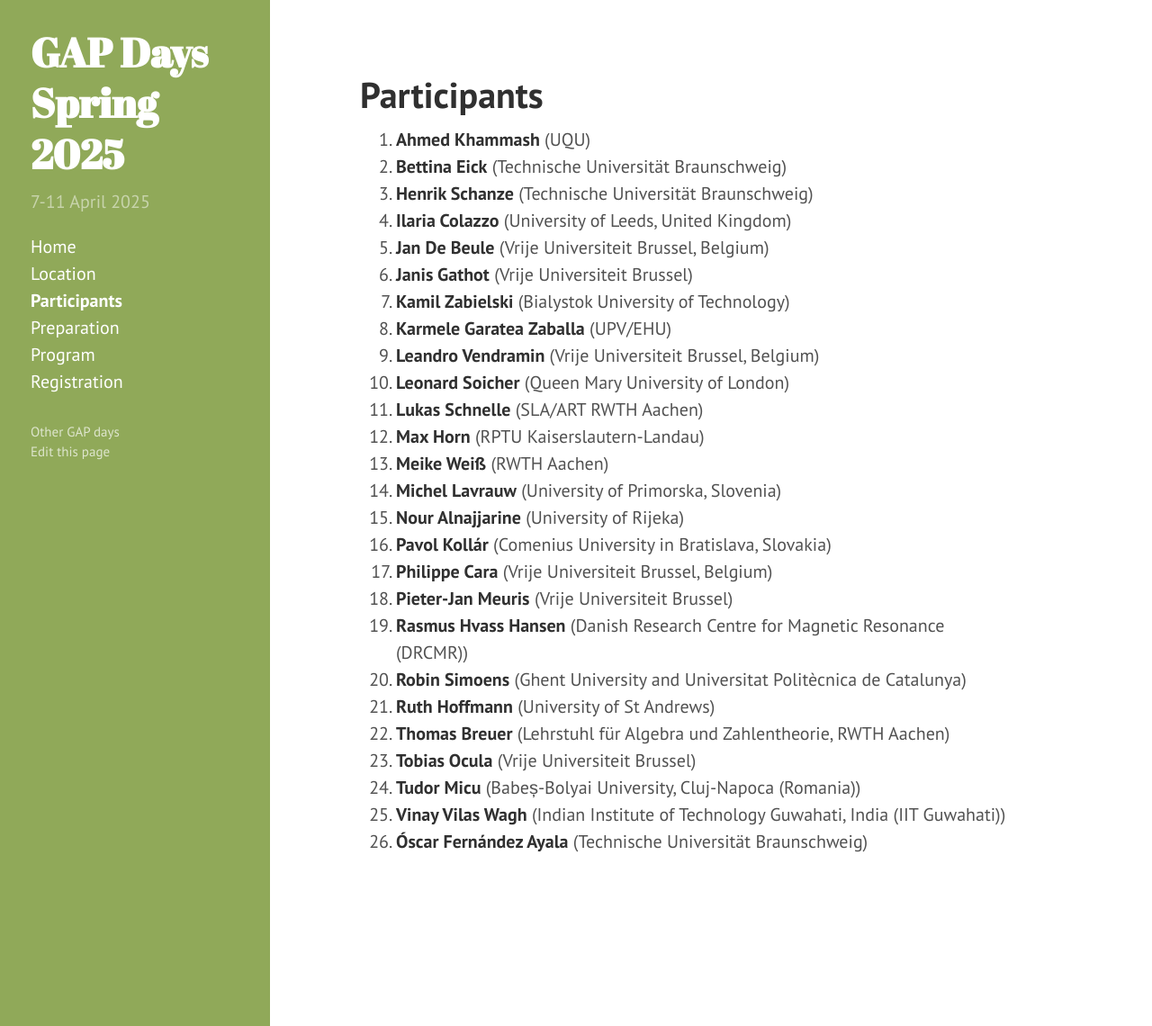
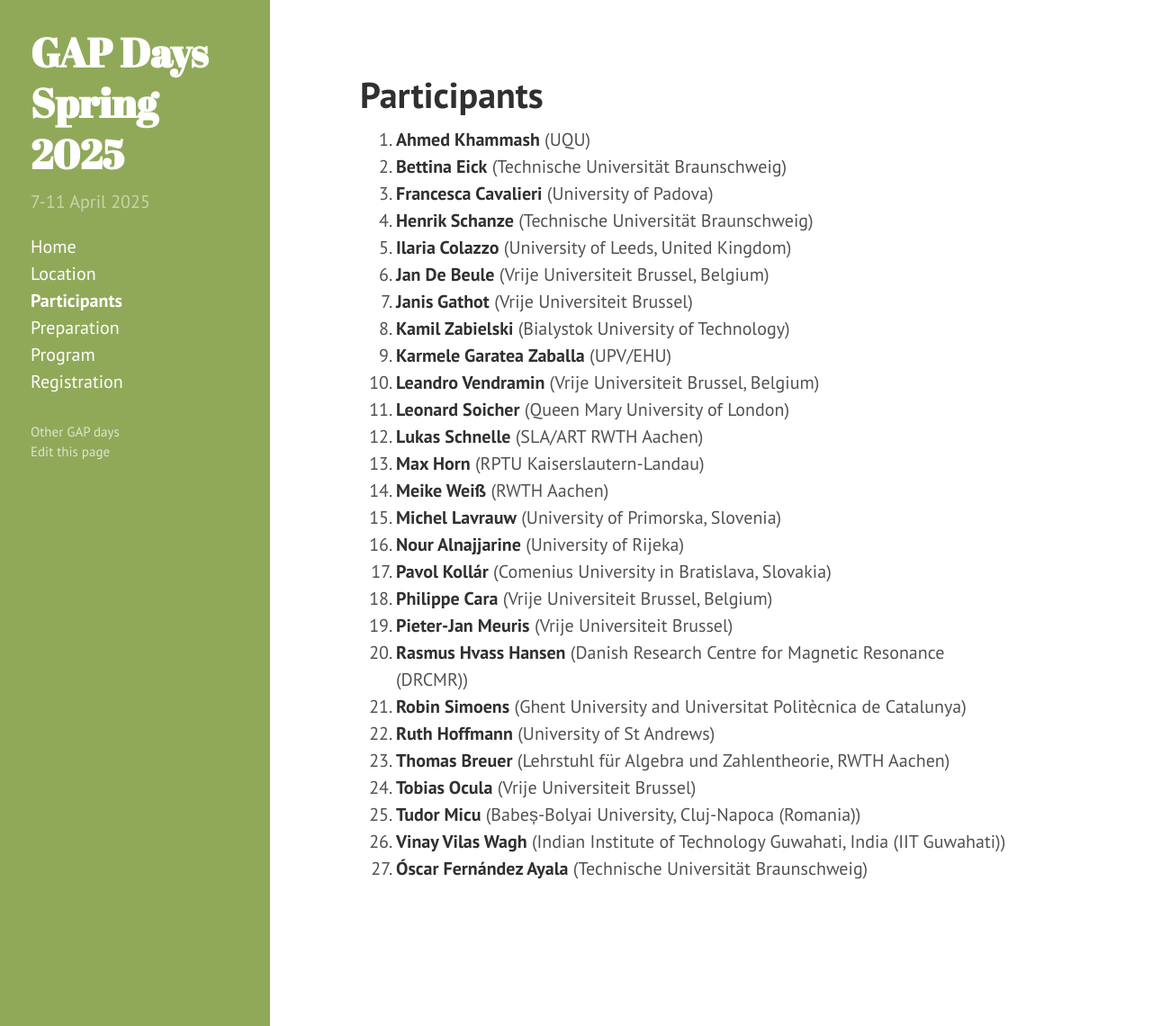
Before and after one commit to gapdays/gapdays2025-spring, a Jekyll site: the page built from participants.md, in a window 1280 px wide and 1140 px high. Shown: the whole window at 90% size. Built offline with Jekyll 4.4.1, drawn with Linux system fonts in a browser that asks for light colours.

Commit message:
updated participatns

```diff
--- a/participants.md
+++ b/participants.md
@@ -28,6 +28,7 @@ participants:
   - {name: Tudor Micu, affiliation: "Babeș-Bolyai University, Cluj-Napoca (Romania)"}
   - {name: Karmele Garatea Zaballa, affiliation: "UPV/EHU"}
   - {name: Lukas Schnelle, affiliation: "SLA/ART RWTH Aachen"}
+  - {name: Francesca Cavalieri, affiliation: "University of Padova"}
 ---
 
 <ol>{% assign participants = page.participants | sort: "name" %}
```
